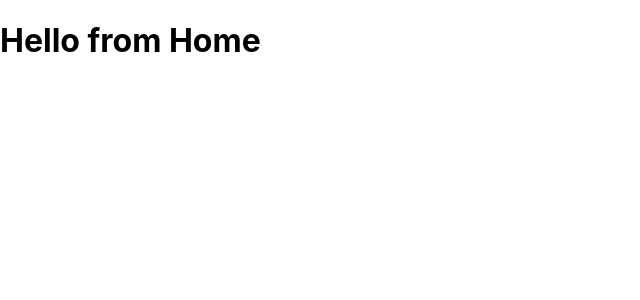
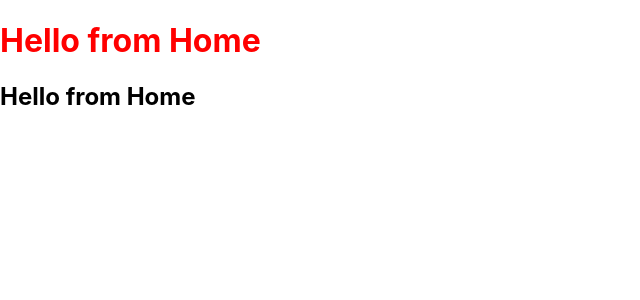
Before and after one commit to Vibhav-Awasthi/ReactTraining, a React (Create React App) app: page / in a window 1280 px wide. Shown: the top 300 px of the page, without its empty margins (0-640 px from the left). Built offline with nearby package versions, Linux system fonts and the light colour scheme.

Commit message:
Home component added

```diff
--- a/src/App.js
+++ b/src/App.js
@@ -1,10 +1,13 @@
 import React from "react";
-import Home from "./modules/Home";
+import Home from "./module/Home";
 
 class App extends React.Component {
   render() {
-    return <Home />;
+    return (
+      <div className={"homeContainer"}>
+        <Home />
+      </div>
+    );
   }
 }
-
 export default App;
--- a/src/index.js
+++ b/src/index.js
@@ -2,8 +2,16 @@ import React from 'react';
 import ReactDOM from 'react-dom';
 import './index.css';
 import App from './App';
+import reportWebVitals from './reportWebVitals';
 
 ReactDOM.render(
-    <App />,
+  <React.StrictMode>
+    <App />
+  </React.StrictMode>,
   document.getElementById('root')
 );
+
+// If you want to start measuring performance in your app, pass a function
+// to log results (for example: reportWebVitals(console.log))
+// or send to an analytics endpoint. Learn more: https://bit.ly/CRA-vitals
+reportWebVitals();
--- /dev/null
+++ b/src/module/Home/index.css
@@ -0,0 +1,8 @@
+.homeContainer{
+    width: 100vw;
+    height: 100vh;
+
+}
+.h1tag{
+    color: red;
+}
--- /dev/null
+++ b/src/module/Home/index.js
@@ -0,0 +1,14 @@
+import React, {Component} from 'react';
+import './index.css'
+class Home extends Component{
+    render(){
+        return(
+            <div>
+                <h1 className={"h1tag"}>{"Hello from Home"}</h1>
+                <h2 id={"h2tag"}>{"Hello from Home"}</h2>
+            </div>
+        );
+    }
+}
+export default Home;
+//export Home; for exporting more than one thing
--- a/src/modules/Home/index.css
+++ /dev/null
@@ -1,4 +0,0 @@
-.homeContainer{
-    width:100vw;
-    height:100vh;
-}
--- a/src/modules/Home/index.js
+++ /dev/null
@@ -1,17 +0,0 @@
-//imports
-//component define, declare
-//html,js
-import React, {Component} from 'react';
-import './index.css'
-
-class Home extends Component{
-    render(){
-        return(
-            <div className={"homeContainer"}>
-                <h1 id={""}>{"Hello from Home"}</h1>
-            </div>
-        );
-    }
-}
-
-export default Home;
```
Also changed, not shown: 1 other file (tests, documents, lock files or other folders).
